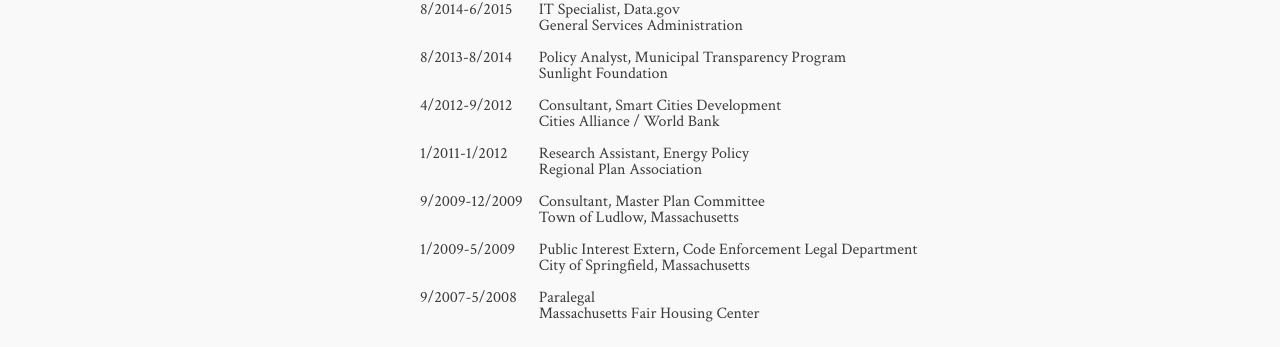
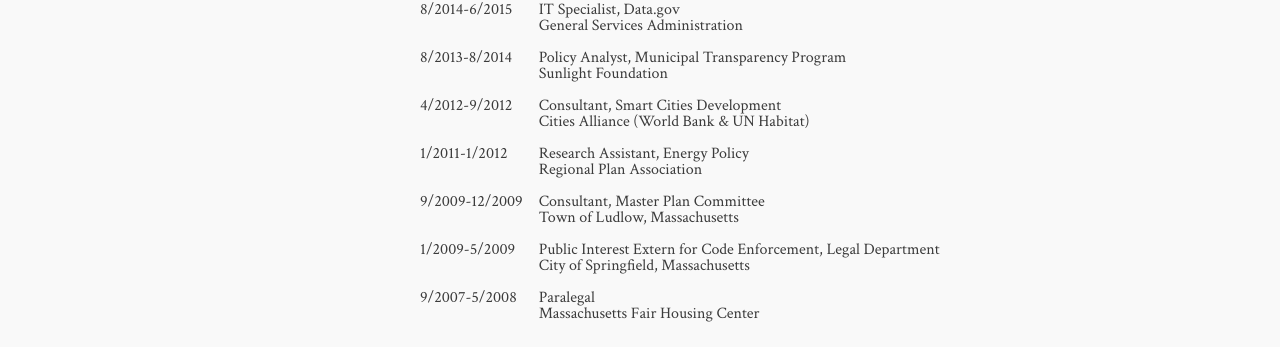
Before and after one commit to rebeccawilliams/rebeccawilliams.us, a Jekyll site: the page built from work.md, in a window 1280 px wide. Shown: the part 388-735 px from the top of the page. Built offline with Jekyll 4.4.1, drawn with Linux system fonts in a browser that asks for light colours; nearby versions of some CDN libraries.

Commit message:
Update work.html

```diff
--- a/_layouts/work.html
+++ b/_layouts/work.html
@@ -45,7 +45,7 @@
   <tr>
     <td>4/2012-9/2012</td>
     <td>Consultant, Smart Cities Development<br>
-Cities Alliance / World Bank</td>
+Cities Alliance (World Bank & UN Habitat)</td>
   </tr>
   <tr>
     <td>1/2011-1/2012</td>
@@ -59,7 +59,7 @@
   </tr>
   <tr>
     <td>1/2009-5/2009</td>
-    <td>Public Interest Extern, Code Enforcement Legal Department<br>
+    <td>Public Interest Extern for Code Enforcement, Legal Department<br>
 City of Springfield, Massachusetts</td>
   </tr>
  <tr>
```
